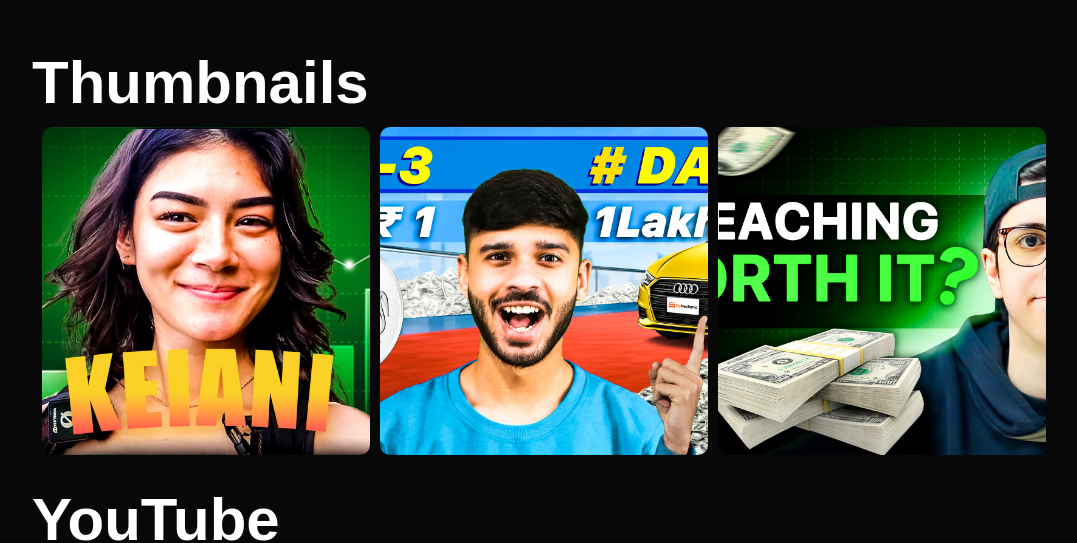
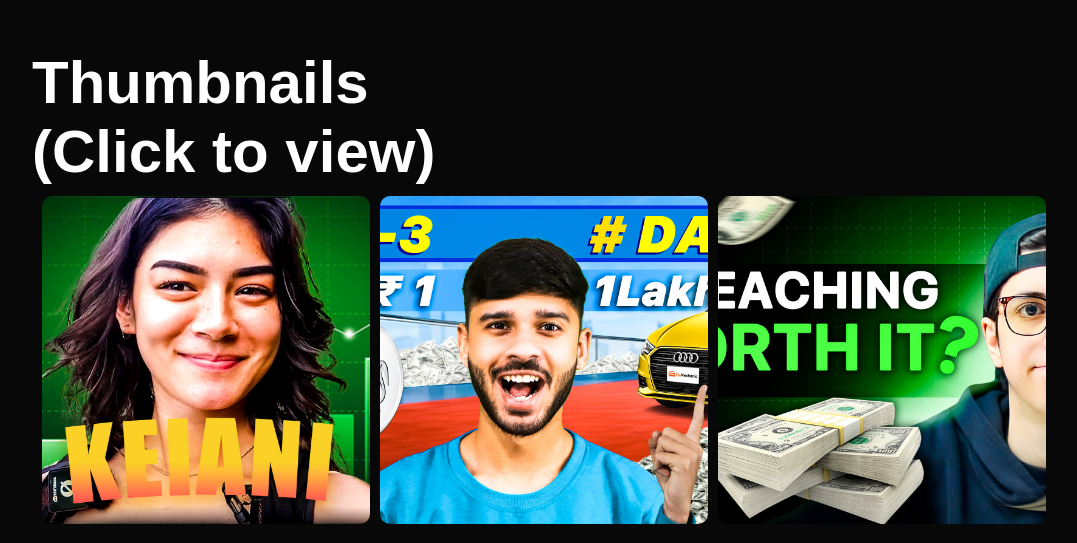
Before and after one commit to SarthakGhawale/Portfolio-sample, a plain HTML site: page index.html in a window 1280 px wide. Shown: the part 2095-2638 px from the top of the page, without its empty margins (96-1173 px from the left). Drawn offline with Linux system fonts and the light colour scheme.

Commit message:
Update index.html
click to view

```diff
--- a/index.html
+++ b/index.html
@@ -134,7 +134,7 @@
 
 <div id="portfolio">
     <div class="container">
-        <h1 class="sub-title">Thumbnails</h1>
+        <h1 class="sub-title">Thumbnails</h1>   <h5 class="sub-title">(Click to view)</h5>
         <div class="grid-container">
         <div class="grid-item">
             <a href="images/vid1.jpg"><img src="images/vid1.jpg" alt="Image 1"></a>
```
